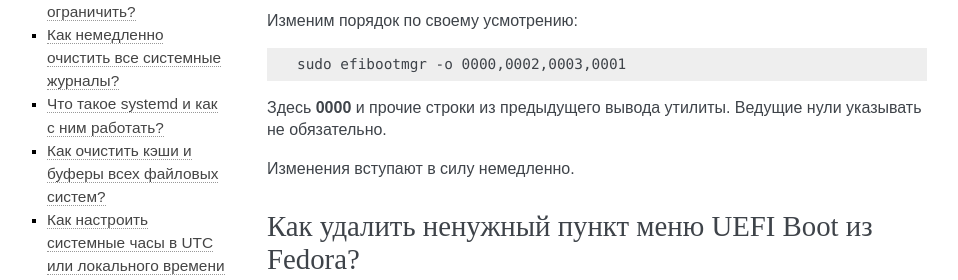
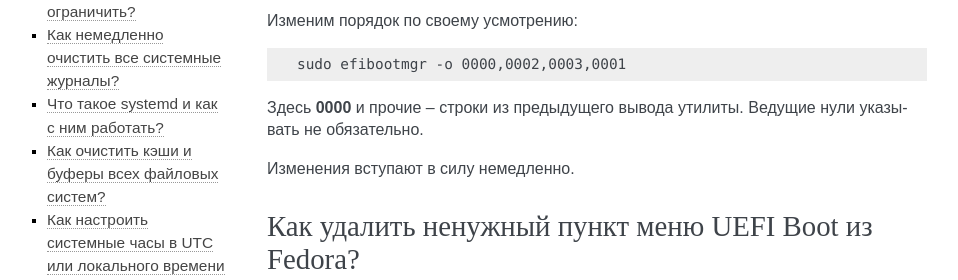
Before and after one commit to RussianFedora/FAQ, a Sphinx documentation site: the page built from source/administration.rst, in a window 1280 px wide and 900 px high, scrolled down 1195 px. Shown: the part 161-441 px from the top of the window, without its empty margins (153-1111 px from the left). Built offline with Sphinx 7.4.7, drawn with Linux system fonts in a browser that asks for light colours.

Commit message:
Fix obscurity

```diff
--- a/source/administration.rst
+++ b/source/administration.rst
@@ -91,7 +91,7 @@
 
     sudo efibootmgr -o 0000,0002,0003,0001
 
-Здесь **0000** и прочие строки из предыдущего вывода утилиты. Ведущие нули указывать не обязательно.
+Здесь **0000** и прочие -- строки из предыдущего вывода утилиты. Ведущие нули указывать не обязательно.
 
 Изменения вступают в силу немедленно.
 
```
